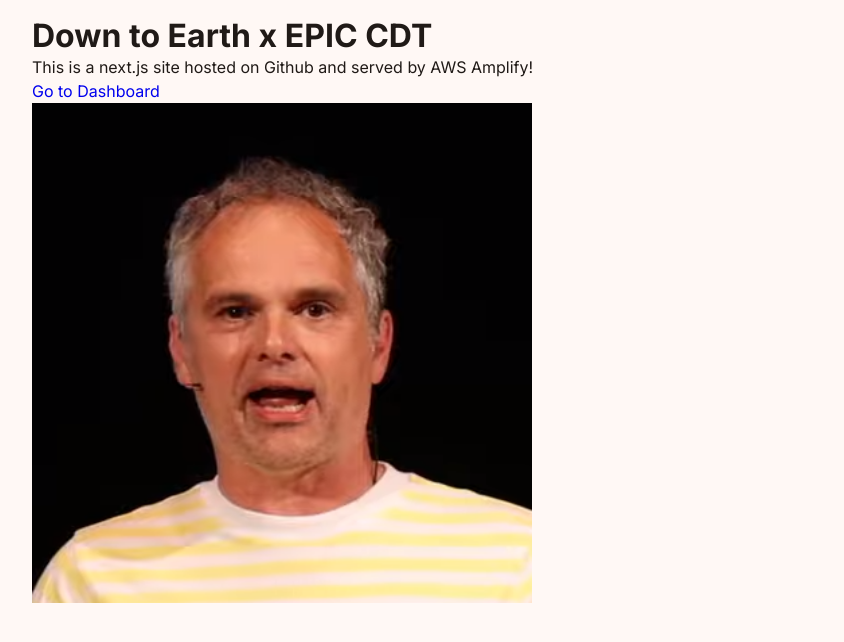
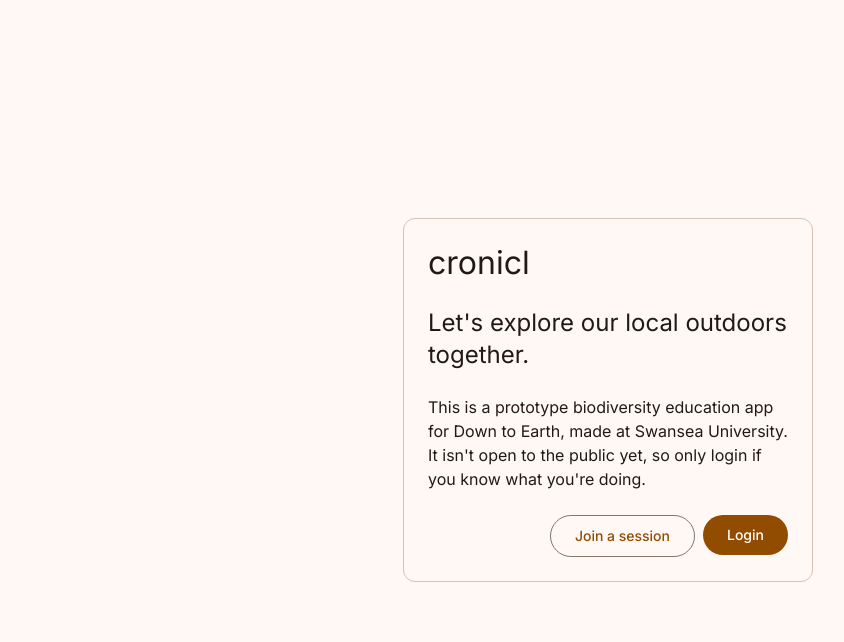
Before and after one commit to mhmatthall/matttest4dte, a Next.js app: page / in a window 1280 px wide. Shown: the top 642 px of the page, without its empty margins (32-876 px from the left). Built offline with nearby package versions, Linux system fonts and the light colour scheme.

Commit message:
Restyle landing page for M3

```diff
--- a/src/components/landing/Layout.jsx
+++ b/src/components/landing/Layout.jsx
@@ -1,24 +1,16 @@
 import Head from "next/head";
-import Header from "./Header";
-
 import style from "./Layout.module.scss";
-
-// Global variables
-export const pageTitleSuffix = " | DtE test";
 
 // Here comes the layout!
 export default function Layout({ children }) {
   return (
     <div className={style.root}>
       <Head>
-        <meta name="viewport" content="width=device-width, initial-scale=1" />
-        <meta name="theme-color" content="#FFFFFF" />
-        <meta name="author" content="CHIPS" />
+        <meta name="theme-color" content="#fff8f5" />
         <link rel="icon" href="/favicon.ico" />
         <link rel="apple-touch-icon" href="/img/dte250.png" />
         <link rel="manifest" href="/manifest.json" />
       </Head>
-      <Header />
       <div className={style.main}>{children}</div>
     </div>
   );
--- a/src/components/landing/Layout.module.scss
+++ b/src/components/landing/Layout.module.scss
@@ -1,6 +1,5 @@
 @use "@/styles/theme";
 
-// The root object of the site, including header and footer
 .root {
   // Ensure sticky header & footer
   display: flex;
@@ -9,9 +8,9 @@
   min-height: 100vh;
 }
 
-// The root object of Layout
 .main {
-  margin: 1rem 4rem;
+  // Centre the content
+  margin: auto;
 
   ul {
     margin: 0;
--- /dev/null
+++ b/src/components/landing/Placeholder.jsx
@@ -0,0 +1,22 @@
+import Button from "@/components/common/Button";
+import style from "./Placeholder.module.scss";
+
+export default function Placeholder() {
+  return (
+    <div className={style.container}>
+      <h1 className={style.headline}>cronicl</h1>
+      <h2 className={style.subhead}>
+        Let&apos;s explore our local outdoors together.
+      </h2>
+      <p className={style.description}>
+        This is a prototype biodiversity education app for Down to Earth, made
+        at Swansea University. It isn&apos;t open to the public yet, so only
+        login if you know what you&apos;re doing.
+      </p>
+      <div className={style.actions}>
+        <Button href="/play" label="Join a session" variant="outlined"/>
+        <Button href="/dashboard" label="Login" variant="filled"/>
+      </div>
+    </div>
+  );
+}
--- /dev/null
+++ b/src/components/landing/Placeholder.module.scss
@@ -0,0 +1,32 @@
+@use "@/styles/theme";
+@use "@/styles/m3";
+
+.container {
+  display: flex;
+  flex-direction: column;
+  align-items: flex-start;
+  max-width: 360px;
+  height: auto;
+  margin: theme.$medium-margin;
+  padding: theme.$medium-margin;
+  gap: theme.$medium-margin;
+  border-radius: theme.$corner-medium;
+  border: 1px solid theme.$outline-variant;
+  background: theme.$surface;
+
+  .headline {
+    @include m3.headline-large;
+  }
+
+  .subhead {
+    @include m3.headline-small;
+  }
+
+  .actions {
+    display: flex;
+    justify-content: flex-end;
+    align-items: flex-start;
+    gap: 8px;
+    align-self: stretch;
+  }
+}
--- a/src/pages/index.jsx
+++ b/src/pages/index.jsx
@@ -1,29 +1,16 @@
 /* eslint-disable @next/next/no-html-link-for-pages */
 import Layout from "@/components/landing/Layout";
+import Placeholder from "@/components/landing/Placeholder";
 import Head from "next/head";
-import Image from "next/image";
 
 export default function Home() {
   return (
     <Layout>
       <Head>
-        <title>DtE Test App</title>
+        <title>cronicl – Let&apos;s explore our local outdoors together.</title>
       </Head>
       <main>
-        <h1>Down to Earth x EPIC CDT</h1>
-        <p>
-          This is a next.js site hosted on Github and served by AWS Amplify!
-        </p>
-        <p>
-          <a href="/dashboard">Go to Dashboard</a>
-        </p>
-        <Image
-          src="/img/jones.png"
-          alt="Matt Jones' noggin"
-          width={500}
-          height={500}
-          priority
-        />
+        <Placeholder />
       </main>
     </Layout>
   );
```
Also changed, not shown: public/img/jones.png (deleted).
